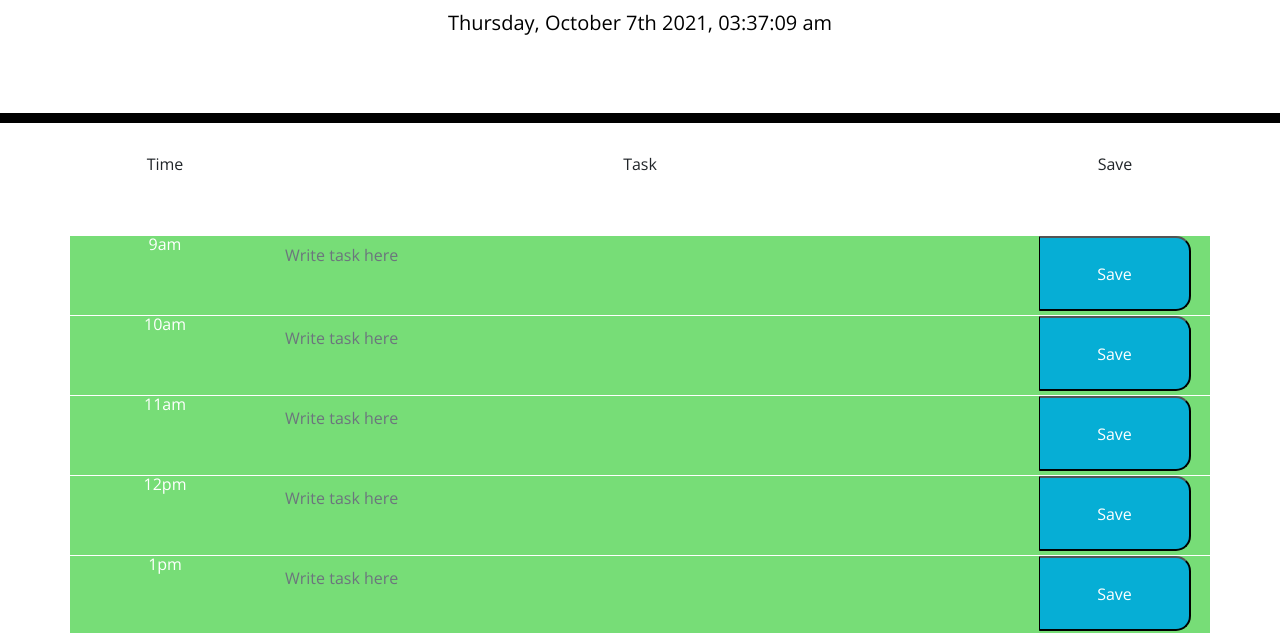
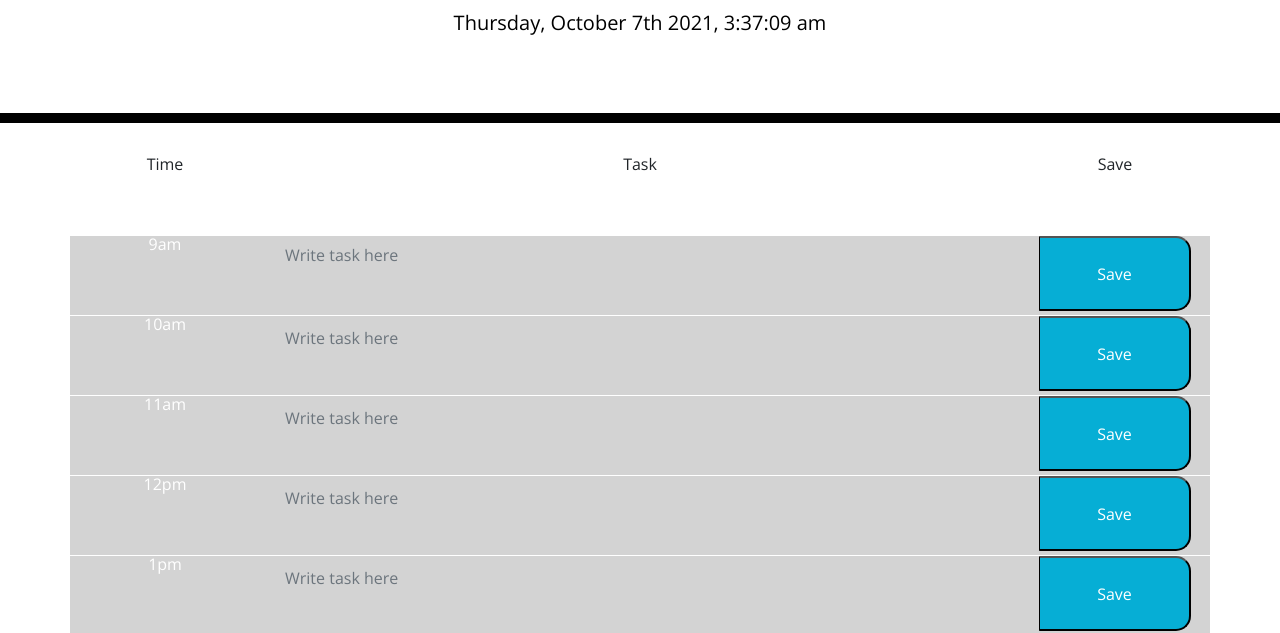
Before and after one commit to B3nj1e/05-Work-Day-Scheduler, a plain HTML site: page index.html in a window 1280 px wide. Shown: the part 181-814 px from the top of the page. Drawn offline with nearby package versions, Linux system fonts and the light colour scheme.

Commit message:
color coding working, using comparison operators not moment methods, not perfect but working

```diff
--- a/Assets/script.js
+++ b/Assets/script.js
@@ -6,7 +6,7 @@ saveBtn = $('.saveBtn');
 function update() {
     var nowTime = moment();
     var currentDay = $('#currentDay');
-    currentDay.text(nowTime.format("dddd, MMMM Do YYYY, HH:mm:ss a"));
+    currentDay.text(nowTime.format("dddd, MMMM Do YYYY, H:mm:ss a"));
 };
 
 // refreshing and rewriting time every 1000ms/1sec
@@ -16,19 +16,21 @@ $(document).ready(function() {
 });
 
 var currentTime = moment();
-console.log(currentTime.format("HH:mm:ss"))
+console.log(currentTime.format("H:mm:ss"))
 
 // checking current time to task time, then adjusting class to alter CSS
 function timeCheck() {
-    x = ["9", "10", "11", "12", "13", "14", "15", "16", "17"];
+    x = ["09", "10", "11", "12", "13", "14", "15", "16", "17"];
     console.log(x);
     for (i = 0; i < x.length; i++) {
     console.log(x[i]);
-    console.log("#".concat(x[i]));
-    console.log(currentTime.format("HH"));
-    console.log(moment(x[i])._i);
-    var past = moment(x[i]).isBefore(currentTime.format("HH"));
-    var present = moment(x[i]).isSame(currentTime.format("HH"));
+    // console.log("#".concat(x[i]));
+    console.log(currentTime.format('H'));
+    // console.log(moment(x[i])._i);
+    var past = x[i] < currentTime.format('H');
+    console.log(past);
+    var present = x[i] === currentTime.format('H');
+    console.log(present);
     if (past) {
         var target = $("#".concat(x[i]))
         target.addClass('past');
--- a/index.html
+++ b/index.html
@@ -6,8 +6,7 @@
     <meta name="viewport" content="width=device-width, initial-scale=1.0" />
     <meta http-equiv="X-UA-Compatible" content="ie=edge" />
     <link rel="stylesheet" href="https://stackpath.bootstrapcdn.com/bootstrap/4.3.1/css/bootstrap.min.css" />
-    <link rel="stylesheet" href="https://use.fontawesome.com/releases/v5.8.1/css/all.css"
-        integrity="sha384-50oBUHEmvpQ+1lW4y57PTFmhCaXp0ML5d60M1M7uH2+nqUivzIebhndOJK28anvf" crossorigin="anonymous" />
+    <link rel="stylesheet" href="https://use.fontawesome.com/releases/v5.8.1/css/all.css" integrity="sha384-50oBUHEmvpQ+1lW4y57PTFmhCaXp0ML5d60M1M7uH2+nqUivzIebhndOJK28anvf" crossorigin="anonymous" />
     <link href="https://fonts.googleapis.com/css?family=Open+Sans&display=swap" rel="stylesheet" />
     <link rel="stylesheet" href="./Assets/style.css" />
     <link href="https://cdn.jsdelivr.net/npm/bootstrap@5.1.1/dist/css/bootstrap.min.css" />
@@ -28,7 +27,7 @@
             <div class="col-8">Task</span></div>
             <div class="col-2">Save</div>
         </div>
-        <div class="row" id="9">
+        <div class="row" id="09">
             <div class="col-2">9am</div>
             <div class="col-8" id="9write"><input type="text" class="form-control" placeholder="Write task here" id="9text"></input></div>
             <div class="col-2"><button type="submit" class="saveBtn" id="9save">Save</button></div>
```
